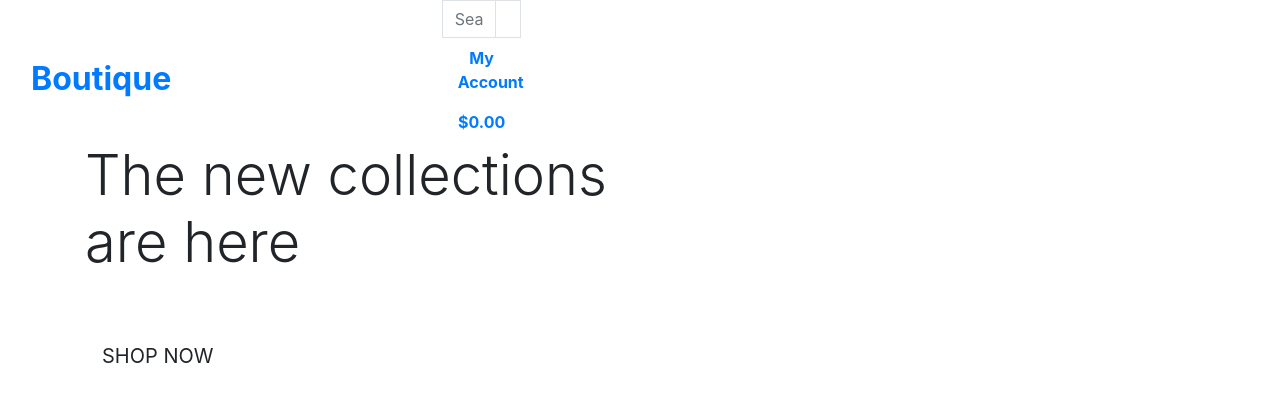
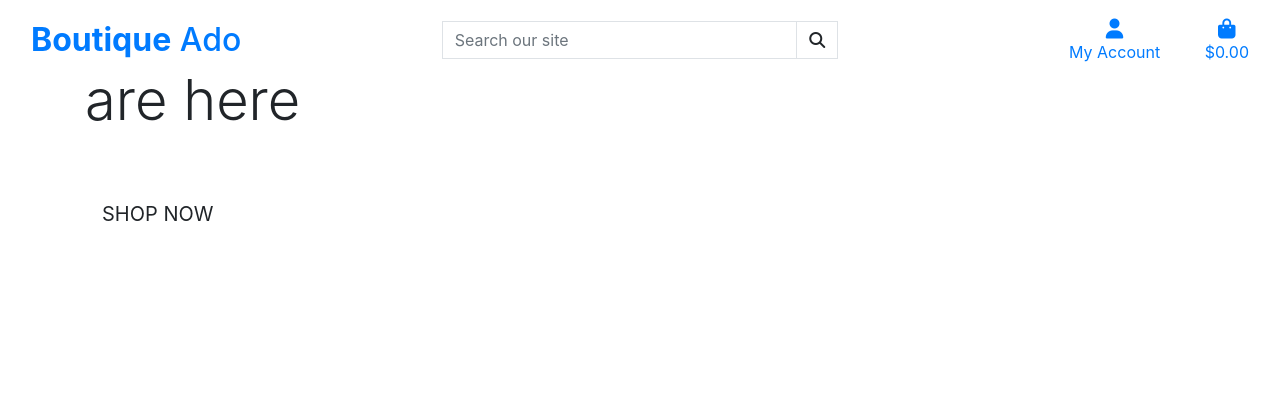
Before and after one commit to Kraljiccar/butique_ado_v1, a Django app: template home/templates/home/index.html in a window 1280 px wide. Shown: the top 402 px of the page. Run offline with Django 3.2, Linux system fonts and the light colour scheme; the template is opened without the code that fills it, so the values that code supplies are empty; some libraries are stand-ins or nearby versions.

Commit message:
boostrap not working

```diff
--- a/templates/base.html
+++ b/templates/base.html
@@ -5,39 +5,41 @@
   <head>
 
     {% block meta %}
-    <meta http-equiv="X-UA-Compatible" content="ie=edge">
-    <meta charset="utf-8">
-    <meta name="viewport" content="width=device-width, initial-scale=1, shrink-to-fit=no">
+        <meta http-equiv="X-UA-Compatible" content="ie=edge">
+        <meta charset="utf-8">
+        <meta name="viewport" content="width=device-width, initial-scale=1, shrink-to-fit=no">
     {% endblock %}
 
-    {% block extra_meta%}
+    {% block extra_meta %}
     {% endblock %}
 
     {% block corecss %}
-    <link rel="stylesheet" href="https://stackpath.bootstrapcdn.com/bootstrap/4.4.1/css/bootstrap.min.css" integrity="sha384-Vkoo8x4CGsO3+Hhxv8T/Q5PaXtkKtu6ug5TOeNV6gBiFeWPGFN9MuhOf23Q9Ifjh" crossorigin="anonymous">
+        <link rel="stylesheet" href="https://stackpath.bootstrapcdn.com/bootstrap/4.5.2/css/bootstrap.min.css" integrity="sha384-JcKb8q3iqJ61gNV9KGb8thSsNjpSL0n8PARn9HuZOnIxN0hoP+VmmDGMN5t9UJ0Z" crossorigin="anonymous">
+        <link rel="stylesheet" href="https://fonts.googleapis.com/css?family=Lato&display=swap">
+        <link rel="stylesheet" href="{% static 'css/base.css' %}">
     {% endblock %}
 
-    {% block extra_css%}
+    {% block extra_css %}
     {% endblock %}
 
     {% block corejs %}
-    <script src="https://code.jquery.com/jquery-3.4.1.slim.min.js" integrity="sha384-J6qa4849blE2+poT4WnyKhv5vZF5SrPo0iEjwBvKU7imGFAV0wwj1yYfoRSJoZ+n" crossorigin="anonymous"></script>
-    <script src="https://cdn.jsdelivr.net/npm/popper.js@1.16.0/dist/umd/popper.min.js" integrity="sha384-Q6E9RHvbIyZFJoft+2mJbHaEWldlvI9IOYy5n3zV9zzTtmI3UksdQRVvoxMfooAo" crossorigin="anonymous"></script>
-    <script src="https://stackpath.bootstrapcdn.com/bootstrap/4.4.1/js/bootstrap.min.js" integrity="sha384-wfSDF2E50Y2D1uUdj0O3uMBJnjuUD4Ih7YwaYd1iqfktj0Uod8GCExl3Og8ifwB6" crossorigin="anonymous"></script>
+        <script src="https://kit.fontawesome.com/e9c73d7092.js" crossorigin="anonymous"></script>
+        <script src="https://code.jquery.com/jquery-3.5.1.slim.min.js" integrity="sha384-DfXdz2htPH0lsSSs5nCTpuj/zy4C+OGpamoFVy38MVBnE+IbbVYUew+OrCXaRkfj" crossorigin="anonymous"></script>
+        <script src="https://cdn.jsdelivr.net/npm/popper.js@1.16.1/dist/umd/popper.min.js" integrity="sha384-9/reFTGAW83EW2RDu2S0VKaIzap3H66lZH81PoYlFhbGU+6BZp6G7niu735Sk7lN" crossorigin="anonymous"></script>
+        <script src="https://stackpath.bootstrapcdn.com/bootstrap/4.5.2/js/bootstrap.min.js" integrity="sha384-B4gt1jrGC7Jh4AgTPSdUtOBvfO8shuf57BaghqFfPlYxofvL8/KUEfYiJOMMV+rV" crossorigin="anonymous"></script>
     {% endblock %}
 
-    {%block extra_js%}
+    {% block extra_js %}
     {% endblock %}
 
-
-    <title>Boutique Ado{% block extra_title %}{% endblock %}</title>
+    <title>Boutique Ado {% block extra_title %}{% endblock %}</title>
   </head>
   <body>
-    <header class="container-fluid foxed-top">
-        <div class="row">
+    <header class="container-fluid fixed-top">
+        <div id="topnav" class="row bg-white pt-lg-2 d-none d-lg-flex">
             <div class="col-12 col-lg-4 my-auto py-1 py-lg-0 text-center text-lg-left">
                 <a href="{% url 'home' %}" class="nav-link main-logo-link">
-                    <h2 class="logo-front text black my-0"><strong>Boutique<strong</h2>
+                    <h2 class="logo-font text-black my-0"><strong>Boutique</strong> Ado</h2>
                 </a>
             </div>
             <div class="col-12 col-lg-4 my-auto py-1 py-lg-0">
@@ -56,7 +58,7 @@
             </div>
             <div class="col-12 col-lg-4 my-auto py-1 py-lg-0">
                 <ul class="list-inline list-unstyled text-center text-lg-right my-0">
-                    <li class="list-inline-item-dropdown">
+                    <li class="list-inline-item dropdown">
                         <a class="text-black nav-link" href="#" id="user-options" data-toggle="dropdown" aria-haspopup="true" aria-expanded="false">
                             <div class="text-center">
                                 <div><i class="fas fa-user fa-lg"></i></div>
@@ -95,7 +97,7 @@
         </div>
     </header>
 
-    {% if masssages %}
+    {% if messages %}
         <div class="message-container"></div>
     {% endif %}
 
@@ -108,5 +110,6 @@
     {% block postloadjs %}
     {% endblock %}
 
+
   </body>
 </html>
```
